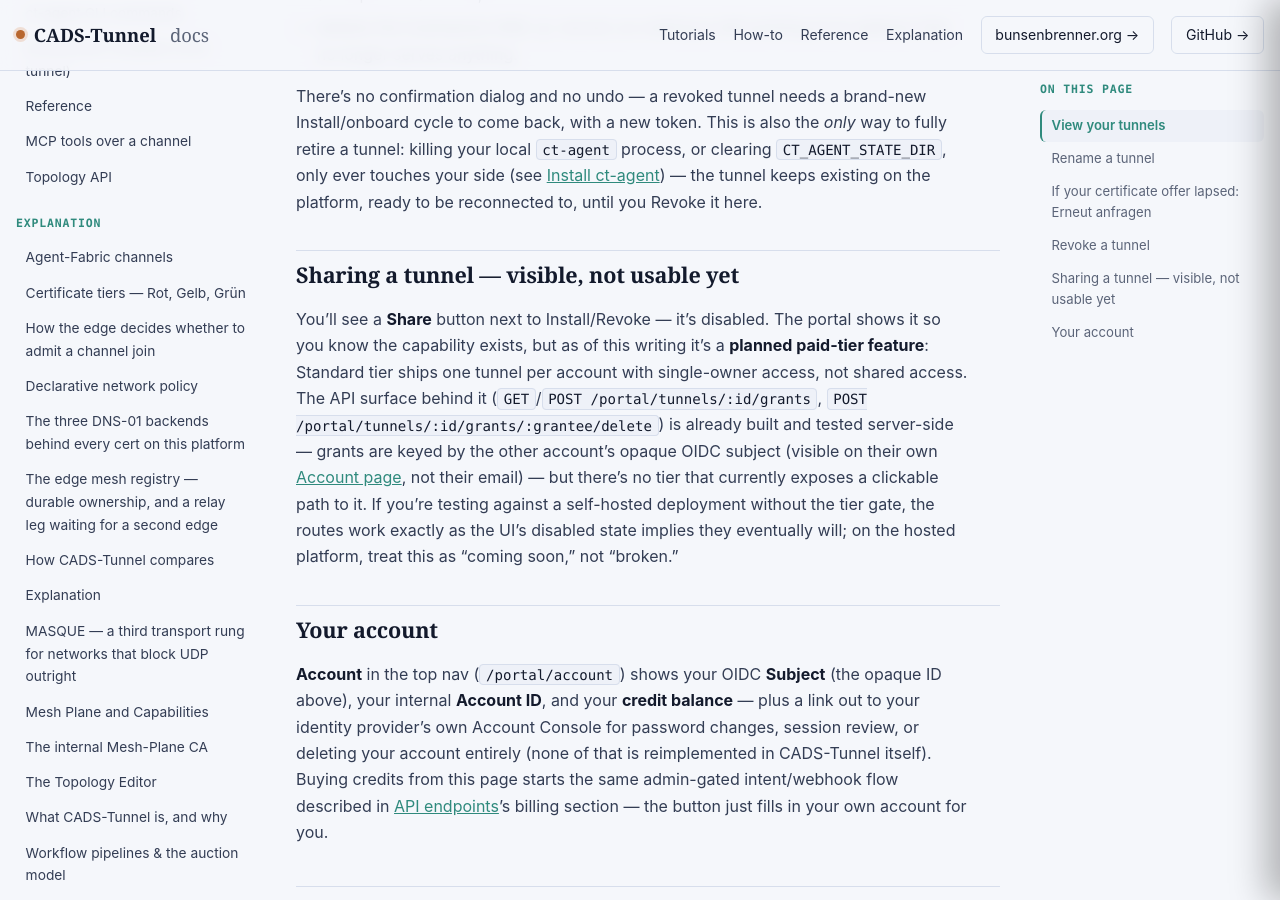
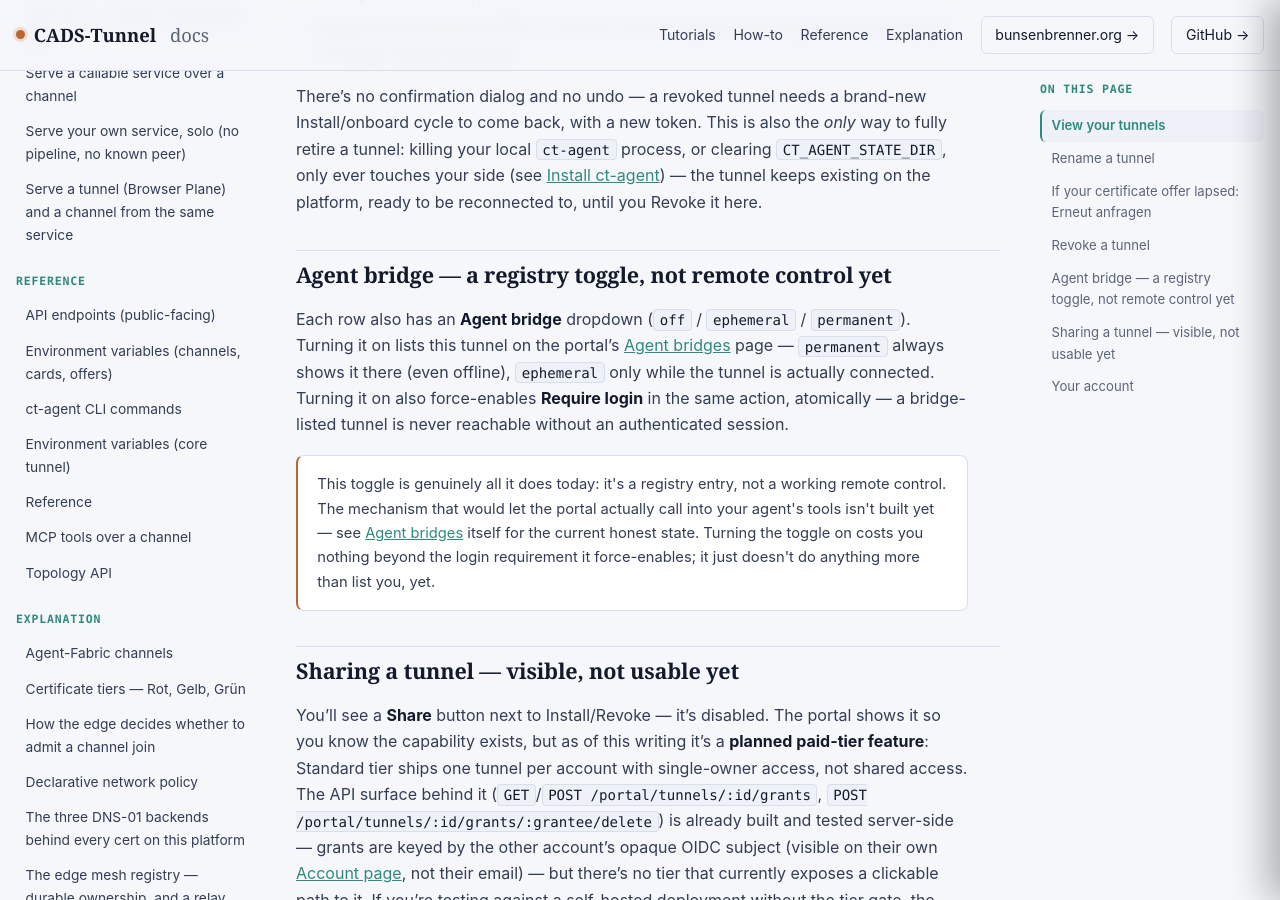
Before and after one commit to scimbe/CADS-Tunnel-docs, a Jekyll site: the page built from _how-to/manage-your-tunnel.md, in a window 1280 px wide and 900 px high, scrolled down 1781 px. Built offline with Jekyll 4.4.1, drawn with Linux system fonts in a browser that asks for light colours.

Commit message:
how-to: document the Agent bridge toggle on manage-your-tunnel (#17)
Real gap found during staleness check: PR#731/#732 shipped the
Agent bridge dropdown on this exact tunnel-row page, but this page
never mentioned it. Documented honestly -- it's a registry toggle
today, not working remote control, matching the framing already
used on the portal page itself.

Co-authored-by: scimbe <becke@vps-1779cd55.vps.ovh.net>

```diff
--- a/_how-to/manage-your-tunnel.md
+++ b/_how-to/manage-your-tunnel.md
@@ -69,6 +69,22 @@ come back, with a new token. This is also the *only* way to fully retire a tunne
 [Install ct-agent]({{ '/how-to/install-ct-agent/' | relative_url }})) — the tunnel keeps existing on the
 platform, ready to be reconnected to, until you Revoke it here.
 
+## Agent bridge — a registry toggle, not remote control yet
+
+Each row also has an **Agent bridge** dropdown (`off` / `ephemeral` / `permanent`). Turning it on lists
+this tunnel on the portal's [Agent bridges](https://bunsenbrenner.org/portal/agent-bridges) page —
+`permanent` always shows it there (even offline), `ephemeral` only while the tunnel is actually
+connected. Turning it on also force-enables **Require login** in the same action, atomically — a
+bridge-listed tunnel is never reachable without an authenticated session.
+
+<div class="callout warn">
+This toggle is genuinely all it does today: it's a registry entry, not a working remote control. The
+mechanism that would let the portal actually call into your agent's tools isn't built yet — see
+<a href="/portal/agent-bridges">Agent bridges</a> itself for the current honest state. Turning the
+toggle on costs you nothing beyond the login requirement it force-enables; it just doesn't do anything
+more than list you, yet.
+</div>
+
 ## Sharing a tunnel — visible, not usable yet
 
 You'll see a **Share** button next to Install/Revoke — it's disabled. The portal shows it so you know the
```
